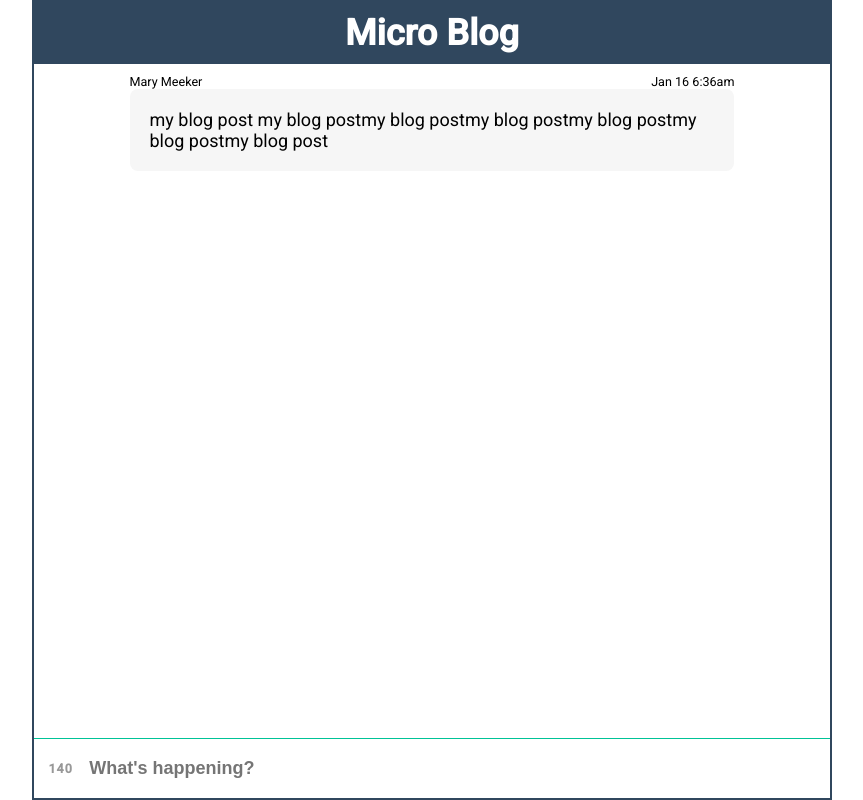
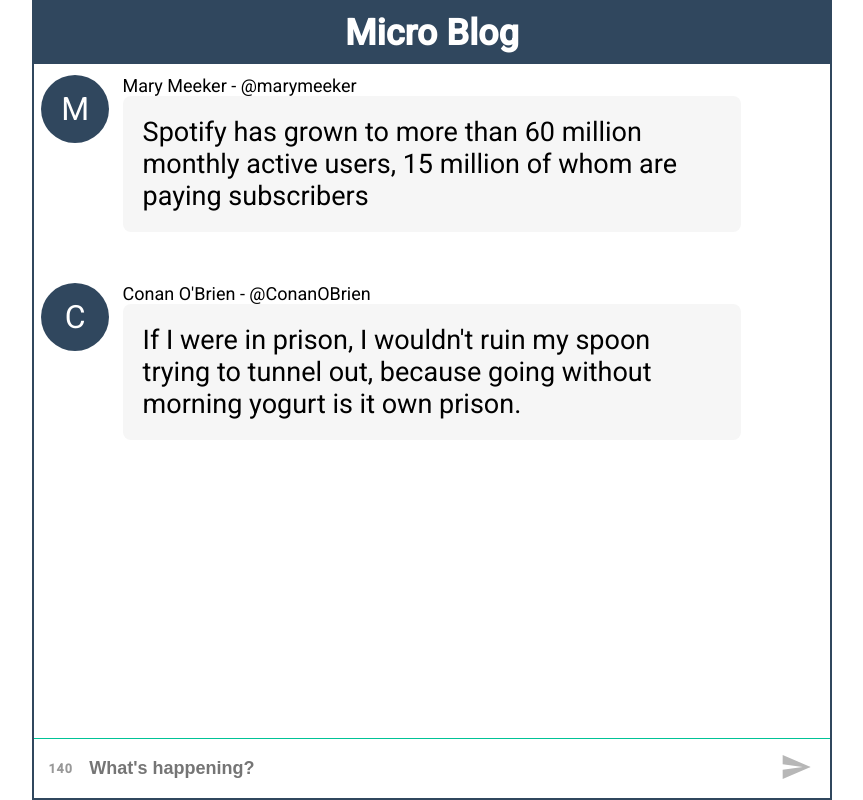
Before and after one commit to khuynh0101/micro-blog, a React (Create React App) app: page / in a window 1280 px wide. Shown: the whole page, without its empty margins (208-1071 px from the left). Built offline with nearby package versions, Linux system fonts and the light colour scheme.

Commit message:
added events to post blog

```diff
--- a/src/App.css
+++ b/src/App.css
@@ -8,26 +8,3 @@
   position: relative;
   height:100%;
 }
-
-.blog-input-container{
-  display:flex;
-  width:100%;
-  height: 60px;
-position:absolute;
-  bottom: 0;
-  align-items: center;
-  border-top: 0.5px solid #00c397;  ;
-}
-
-.blog-input-counter-container
-{
-
-}
-.blog-input-counter{
-
-  padding: .8rem;
-  font-weight:600;
-  font-size:0.7rem;
-  letter-spacing: 1px;
-  opacity: 0.4;
-}
--- a/src/App.js
+++ b/src/App.js
@@ -1,21 +1,41 @@
-import React from 'react';
+import React, {useState, useEffect} from 'react';
 import './App.css';
 import Blogs from './components/Blogs/Blogs.js';
+import InputText from './components/InputText/InputText.js';
+
+import posts from './data/blog-posts.json';
+
 
 const App = () => {
-  const placeHolderText = "What's happening?";
+  const [postText, setPostText] = useState('');
+  const [blogPosts, setBlogPosts] = useState([]);
+
+  useEffect(() => {
+    setBlogPosts(posts)
+  },[]);
+
+const handleInputTextChanged = (e) =>{
+  //change max length into context
+  if (e.target.value.length <= 140)
+    setPostText(e.target.value);
+}
+
+const handlePostClicked = () =>{
+  const newPost ={
+    "avatar": "K",
+    "name": "Khuong Huynh",
+    "handle": "@devsharp.co",
+    "date": Date.now(),
+    "text": postText
+  }
+  const posts = [...blogPosts, newPost];
+  setBlogPosts(posts);
+}
   return (
     <div className='container'>
       <h1>Micro Blog</h1>
-      <Blogs />
-      <div className='blog-input-container'>
-        <span className='blog-input-counter'>140</span>
-        <input
-          className='blog-input'
-          placeholder={placeHolderText}
-          type='text'
-        />
-      </div>
+      <Blogs posts={blogPosts} />
+      <InputText value={postText} onInputTextChanged={handleInputTextChanged} onSendButtonClicked={handlePostClicked}/>
     </div>
   );
 };
--- a/src/components/Blogs/Blog/Blog.css
+++ b/src/components/Blogs/Blog/Blog.css
@@ -1,24 +1,64 @@
-
-.blog-item{
+.blog-item {
   display: grid;
-    grid-template-columns: 12% 1fr 1fr 12%;
-    grid-template-rows: auto auto;
-    padding: 10px 0 60px 0;
+  grid-template-columns: 10% 1fr 10%;
+  grid-template-rows: auto;
+  padding: 0.63rem 0 3.75px 0;
+  grid-gap:.5rem;
+  margin-bottom: 2rem;
 }
-.blog-item-header-name{
+.blog-item-header-flex {
+  display: flex;
+  justify-content: space-between;
+}
+.blog-item-header-name {
   grid-column-start: 2;
   grid-column-end: 3;
+  font-size:1rem;
 }
-.blog-item-header-timestamp{
+.blog-item-header-timestamp {
   justify-self: end;
   grid-column-start: 3;
   grid-column-end: 4;
 }
-.blog-item-content{
-    margin:0;
+.blog-item-content {
+  margin: 0;
   grid-column-start: 2;
   grid-column-end: 4;
-    background:#f6f6f6;
+  background: #f6f6f6;
   border-radius: 8px;
-    padding:20px;
+  padding: 20px;
+  font-size:1.5rem;
 }
+.blog-item-avatar {
+  width: 32px;
+  height: 32px;
+  line-height: 32px;
+  border-radius: 50%;
+  font-size: 16px;
+  color: #fff;
+  text-align: center;
+  background: #30475e;
+  margin-left: 0.4rem;
+}
+
+@media (min-width: 768px) {
+  html {
+    font-size: 16px;
+  }
+  .blog-item-avatar {
+    width: 68px;
+    height: 68px;
+    line-height: 68px;
+    font-size: 32px;
+  }
+}
+@media (min-width: 1024px) {
+  html {
+    font-size: 18px;
+  }
+}
+@media (min-width: 2048px) {
+  html {
+    font-size: 20px;
+  }
+}
--- a/src/components/Blogs/Blog/Blog.js
+++ b/src/components/Blogs/Blog/Blog.js
@@ -1,17 +1,20 @@
 import React from 'react';
 import './Blog.css';
 
-const Blog = () => {
+const Blog = ({ post }) => {
   return (
     <article className='blog-item'>
-      <h2 className='blog-item-header-name'>Mary Meeker</h2>
-      <h2 className='blog-item-header-timestamp'>Jan 16 6:36am</h2>
-      <p className='blog-item-content'>
-        my blog post my blog postmy blog postmy blog postmy blog postmy blog
-        postmy blog post
-      </p>
+      <div className='blog-item-avatar'>{post.avatar}</div>
+      <div>
+        <div className='blog-item-header-flex'>
+          <h2 className='blog-item-header-name'>
+            {post.name} - {post.handle}
+          </h2>
+          <h2 className='blog-item-header-timestamp'>{post.date}</h2>
+        </div>
+        <p className='blog-item-content'>{post.text}</p>
+      </div>
     </article>
-
   );
 };
 
--- a/src/components/Blogs/Blogs.js
+++ b/src/components/Blogs/Blogs.js
@@ -2,12 +2,14 @@
 import './Blogs.css';
 import Blog from './Blog/Blog.js';
 
-const Blogs = () => {
+const Blogs = ({posts}) => {
   return (
     <div className='blogs'>
-      <Blog />
-
-
+      {posts.map((post, index) => {
+          return (
+            <Blog key={index} post={post}/>
+          );
+        })}
     </div>
   );
 };
--- /dev/null
+++ b/src/components/InputText/InputText.css
@@ -0,0 +1,42 @@
+.blog-input-container{
+    display:flex;
+    width:100%;
+    height: 60px;
+  position:absolute;
+    bottom: 0;
+    align-items: center;
+    border-top: 0.5px solid #00c397;  ;
+  }
+  .blog-input{
+    width: 100%;
+    outline: 0;
+    border: 0;
+    font-size: 1rem;
+    font-weight: 600;
+  }
+  .blog-input-counter{
+    padding: .8rem;
+    font-weight:600;
+    font-size:0.7rem;
+    letter-spacing: 1px;
+    opacity: 0.4;
+  }
+  .blog-input-button{
+      margin: 0 1rem 0 0;
+      padding:0;
+      background: none;
+      border:none;
+      fill: #30475e;
+      outline: none;
+      cursor: pointer;
+  }
+
+  .blog-input-button:active{
+    position:relative;
+    top:1px;
+}
+.blog-input-button:disabled {
+    fill: #b7b7b7;
+    cursor: default;
+    top:0px;
+  }
--- /dev/null
+++ b/src/components/InputText/InputText.js
@@ -0,0 +1,35 @@
+import React from 'react';
+import './InputText.css';
+
+const InputText = ({ value, onInputTextChanged, onSendButtonClicked }) => {
+  console.log(value);
+  const placeHolderText = "What's happening?";
+  let textCounter = 140;
+  textCounter -= value.length;
+  const isSendButtonDisabled = value.trim().length === 0 ? true : false;
+  return (
+    <div className='blog-input-container'>
+      <span className='blog-input-counter'>{textCounter}</span>
+      <input
+        onChange={onInputTextChanged}
+        className='blog-input'
+        placeholder={placeHolderText}
+        type='text'
+        value={value}
+      />
+      <button className='blog-input-button' disabled={isSendButtonDisabled} onClick={onSendButtonClicked}>
+        <svg
+          xmlns='http://www.w3.org/2000/svg'
+          height='32'
+          viewBox='0 0 24 24'
+          width='32'
+        >
+          <path d='M0 0h24v24H0z' fill='none' />
+          <path d='M2.01 21L23 12 2.01 3 2 10l15 2-15 2z' />
+        </svg>
+      </button>
+    </div>
+  );
+};
+
+export default InputText;
--- /dev/null
+++ b/src/data/blog-posts.json
@@ -0,0 +1,16 @@
+[
+  {
+    "avatar": "M",
+    "name": "Mary Meeker",
+    "handle": "@marymeeker",
+    "date": "",
+    "text": "Spotify has grown to more than 60 million monthly active users, 15 million of whom are paying subscribers"
+  },
+  {
+    "avatar": "C",
+    "name": "Conan O'Brien",
+    "handle": "@ConanOBrien",
+    "date": "",
+    "text": "If I were in prison, I wouldn't ruin my spoon trying to tunnel out, because going without morning yogurt is it own prison."
+  }
+]
--- a/src/index.css
+++ b/src/index.css
@@ -6,21 +6,7 @@
   font-size: 14px;
 }
 
-@media (min-width: 768px) {
-  html {
-    font-size: 16px;
-  }
-}
-@media (min-width: 1024px) {
-  html {
-    font-size: 18px;
-  }
-}
-@media (min-width: 2048px) {
-  html {
-    font-size: 20px;
-  }
-}
+
 h1 {
   text-align: center;
   font-size: 2rem;
@@ -35,13 +21,6 @@
   font-weight:200;
   font-size:0.7rem;
 }
-input{
-  width: 100%;
-  outline: 0;
-  border: 0;
-  font-size: 1rem;
-  font-weight: 600;
-}
 body {
   margin: 0;
   font-family: Roboto;
```
Also changed, not shown: src/utils/helpers.js (added, +8 -0 lines), src/utils/useStore.js (added, +23 -0 lines). Lines whose indentation alone changed are shown as unchanged.
